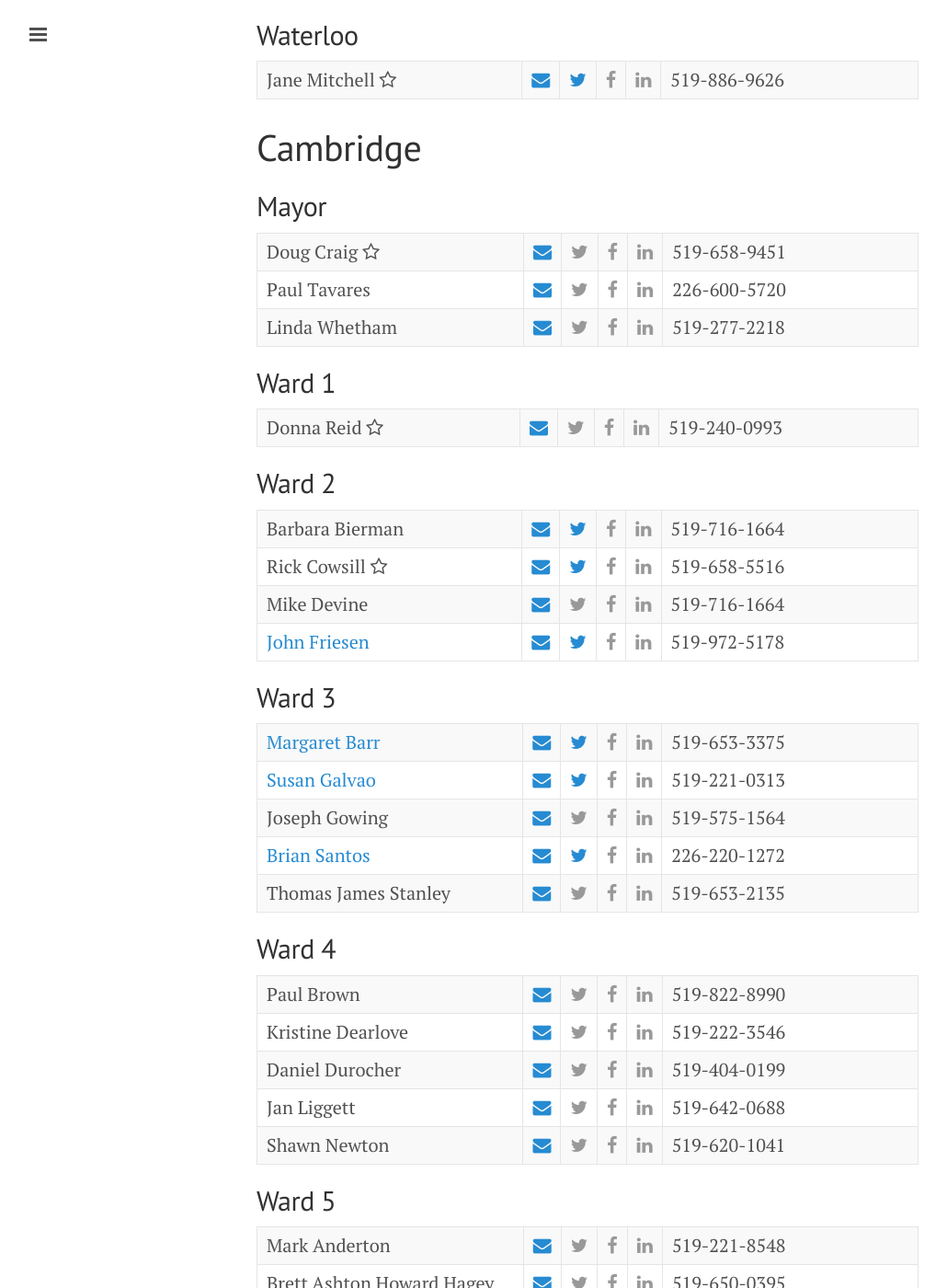
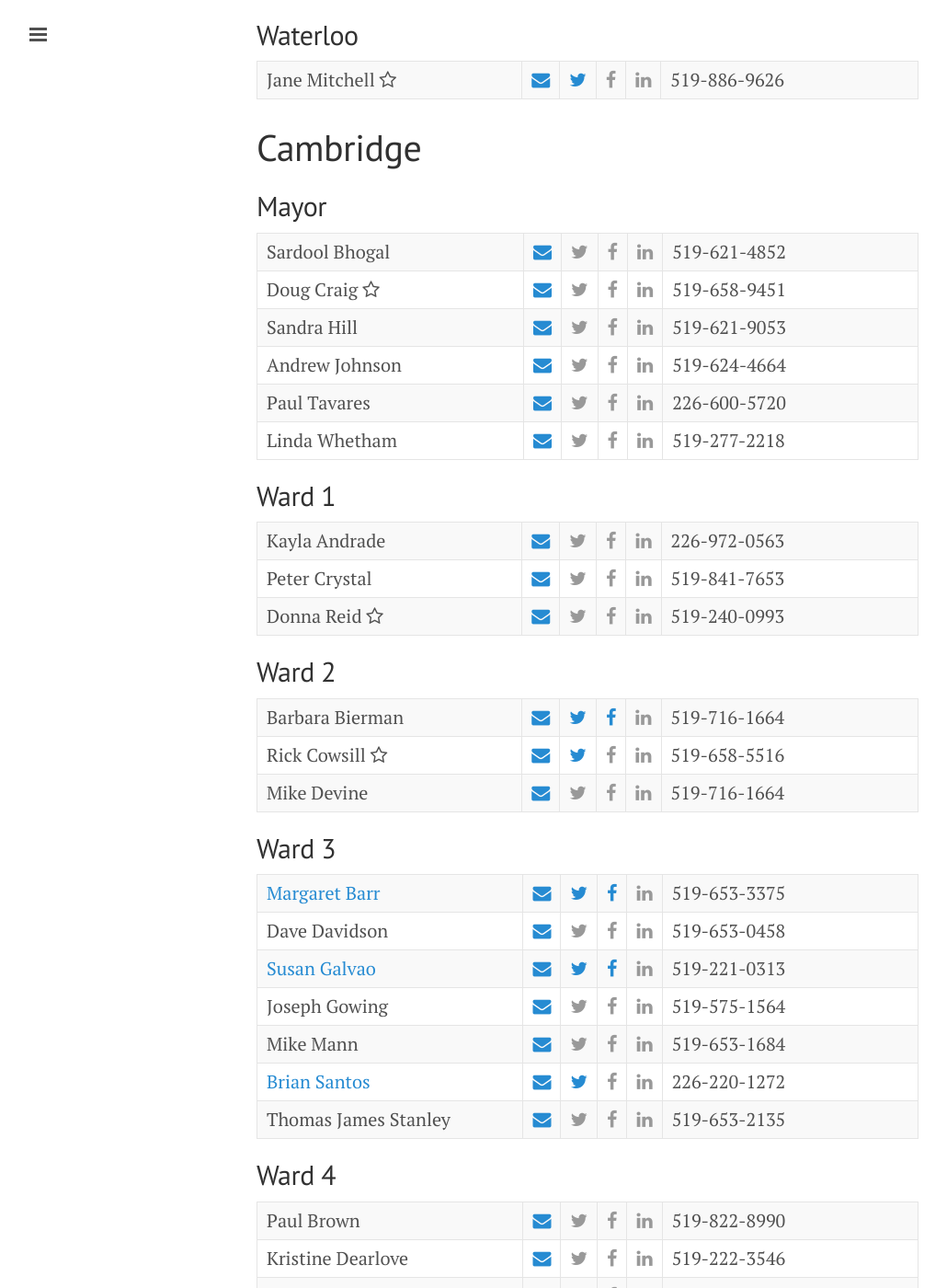
Before and after one commit to info-waterloo-region/election-2014, a Jekyll site: the page built from index.html, in a window 1280 px wide and 1400 px high, scrolled down 963 px. Shown: the whole window at 92% size, without its empty margins (1-1031 px from the left). Built offline with Jekyll 4.4.1, drawn with Linux system fonts in a browser that asks for light colours; nearby versions of some CDN libraries; Markdown is read by kramdown in place of the engine named in the settings; the list of posts is cut into pages by our own code; some of the changed text lies outside the part shown.

Commit message:
Cambridge updates

```diff
--- a/_data/candidates.json
+++ b/_data/candidates.json
@@ -163,6 +163,16 @@
     "Mayor": [
       {
         "Website": "",
+        "Candidate": "Sardool Bhogal",
+        "Twitter": "",
+        "LinkedIn": "",
+        "Phone": "519-621-4852",
+        "Facebook": "",
+        "Incumbent": "",
+        "Email": "sbhogal@rogers.com"
+      },
+      {
+        "Website": "",
         "Candidate": "Doug Craig",
         "Twitter": "",
         "LinkedIn": "",
@@ -170,6 +180,26 @@
         "Facebook": "",
         "Incumbent": "Incumbent",
         "Email": "mayor@cambridge.ca"
+      },
+      {
+        "Website": "",
+        "Candidate": "Sandra Hill",
+        "Twitter": "",
+        "LinkedIn": "",
+        "Phone": "519-621-9053",
+        "Facebook": "",
+        "Incumbent": "",
+        "Email": "sandra2@sympatico.ca"
+      },
+      {
+        "Website": "",
+        "Candidate": "Andrew Johnson",
+        "Twitter": "",
+        "LinkedIn": "",
+        "Phone": "519-624-4664",
+        "Facebook": "",
+        "Incumbent": "",
+        "Email": "mike@mikocommunications.com"
       },
       {
         "Website": "",
@@ -195,6 +225,26 @@
     "Ward 1": [
       {
         "Website": "",
+        "Candidate": "Kayla Andrade",
+        "Twitter": "",
+        "LinkedIn": "",
+        "Phone": "226-972-0563",
+        "Facebook": "",
+        "Incumbent": "",
+        "Email": "kaylaandrade@ontariolandlordswatch.com"
+      },
+      {
+        "Website": "",
+        "Candidate": "Peter Crystal",
+        "Twitter": "",
+        "LinkedIn": "",
+        "Phone": "519-841-7653",
+        "Facebook": "",
+        "Incumbent": "",
+        "Email": "pcrystal@rogers.com"
+      },
+      {
+        "Website": "",
         "Candidate": "Donna Reid",
         "Twitter": "",
         "LinkedIn": "",
@@ -211,7 +261,7 @@
         "Twitter": "Bierman4Ward2",
         "LinkedIn": "",
         "Phone": "519-716-1664",
-        "Facebook": "",
+        "Facebook": "Bierman4Ward2",
         "Incumbent": "",
         "Email": "barbara.bierman@sympatico.ca"
       },
@@ -234,16 +284,6 @@
         "Facebook": "",
         "Incumbent": "",
         "Email": "devine.mk@gmail.com"
-      },
-      {
-        "Website": "www.johnfriesen.ca",
-        "Candidate": "John Friesen",
-        "Twitter": "johnnyfriesen",
-        "LinkedIn": "",
-        "Phone": "519-972-5178",
-        "Facebook": "",
-        "Incumbent": "",
-        "Email": "johnny.friesen@gmail.com"
       }
     ],
     "Ward 3": [
@@ -253,9 +293,19 @@
         "Twitter": "barr4ward3",
         "LinkedIn": "",
         "Phone": "519-653-3375",
+        "Facebook": "margaret.barr.52",
+        "Incumbent": "",
+        "Email": "margaret-barr@sympatico.ca"
+      },
+      {
+        "Website": "",
+        "Candidate": "Dave Davidson",
+        "Twitter": "",
+        "LinkedIn": "",
+        "Phone": "519-653-0458",
         "Facebook": "",
         "Incumbent": "",
-        "Email": "margaret-barr@sympatico.ca"
+        "Email": "davidsond@sympatico.ca"
       },
       {
         "Website": "www.susangalvaohomes.com",
@@ -263,7 +313,7 @@
         "Twitter": "susangalvao",
         "LinkedIn": "",
         "Phone": "519-221-0313",
-        "Facebook": "",
+        "Facebook": "susan.galvao.7",
         "Incumbent": "",
         "Email": "info@susangalvao.com"
       },
@@ -276,6 +326,16 @@
         "Facebook": "",
         "Incumbent": "",
         "Email": "gowing@bell.blackberry.net"
+      },
+      {
+        "Website": "",
+        "Candidate": "Mike Mann",
+        "Twitter": "",
+        "LinkedIn": "",
+        "Phone": "519-653-1684",
+        "Facebook": "",
+        "Incumbent": "",
+        "Email": "mdmann@golden.net"
       },
       {
         "Website": "www.briansantos.ca",
@@ -428,6 +488,16 @@
     ],
     "Ward 8": [
       {
+        "Website": "",
+        "Candidate": "Harmail Basi",
+        "Twitter": "",
+        "LinkedIn": "",
+        "Phone": "647-505-7968",
+        "Facebook": "",
+        "Incumbent": "",
+        "Email": "harmail.basi@gmail.com"
+      },
+      {
         "Website": "electnicholasermeta.yolasite.com",
         "Candidate": "Nicholas Ermeta",
         "Twitter": "NicholasErmeta",
@@ -436,6 +506,16 @@
         "Facebook": "",
         "Incumbent": "Incumbent",
         "Email": "Nicholas_Ermeta_4_Cambridge@yahoo.ca"
+      },
+      {
+        "Website": "",
+        "Candidate": "Mark Hovey",
+        "Twitter": "",
+        "LinkedIn": "",
+        "Phone": "519-222-4867",
+        "Facebook": "",
+        "Incumbent": "",
+        "Email": "mhoveyacn@live.com"
       },
       {
         "Website": "",
```
